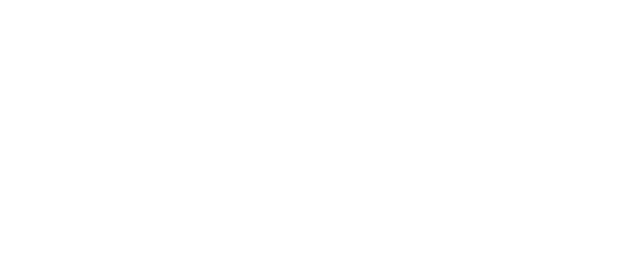
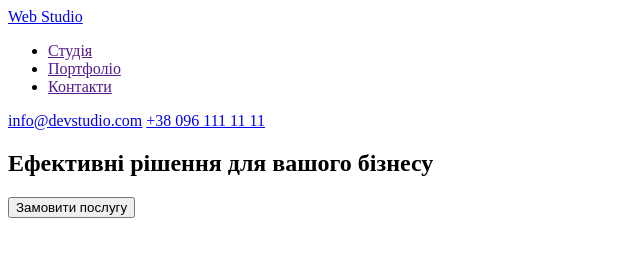
Before and after one commit to oxana31/goit-markup-hw-01, a plain HTML site: page index.html in a window 1280 px wide. Shown: the whole page, without its empty margins (0-640 px from the left). Drawn offline with Linux system fonts and the light colour scheme.

Commit message:
Create 2 section

```diff
--- a/index.html
+++ b/index.html
@@ -1,12 +1,36 @@
 <!DOCTYPE html>
-<html lang="en">
+<html lang="uk">
 <head>
     <meta charset="UTF-8">
     <meta http-equiv="X-UA-Compatible" content="IE=edge">
-    <meta name="viewport" content="width=device-width, initial-scale=1.0">
-    <title>Document</title>
+    <meta name="viewport" content="width=<device-width>, initial-scale=1.0">
+    <title>Студіяt</title>
 </head>
 <body>
+<header>
+    <nav>
+    <a href="./index.html" alt="Логотип компанії" lang="en">Web Studio</a>
+    <ul>
+        <li><a href="">Студія</a></li>
+        <li><a href="">Портфоліо</a></li>
+        <li><a href="">Контакти</a></li>
+    </ul>
+    <a href="mailto:info@devstudio.com"> info@devstudio.com</a>
+    <a href="tel:+380961111111"> +38 096 111 11 11</a>
+    </nav>
+</header>
+<main>
+<!--Герой-->
+<section>
+    <h1> Ефективні рішення для вашого бізнесу </h1>
+    <button type="button"> Замовити послугу </button>
+</section>
+<!---Переваги-->
+<section>
+<h2 hidden> Переваги </h2>
+</section>
+</main>
 
+<footer></footer>
 </body>
 </html>
```
